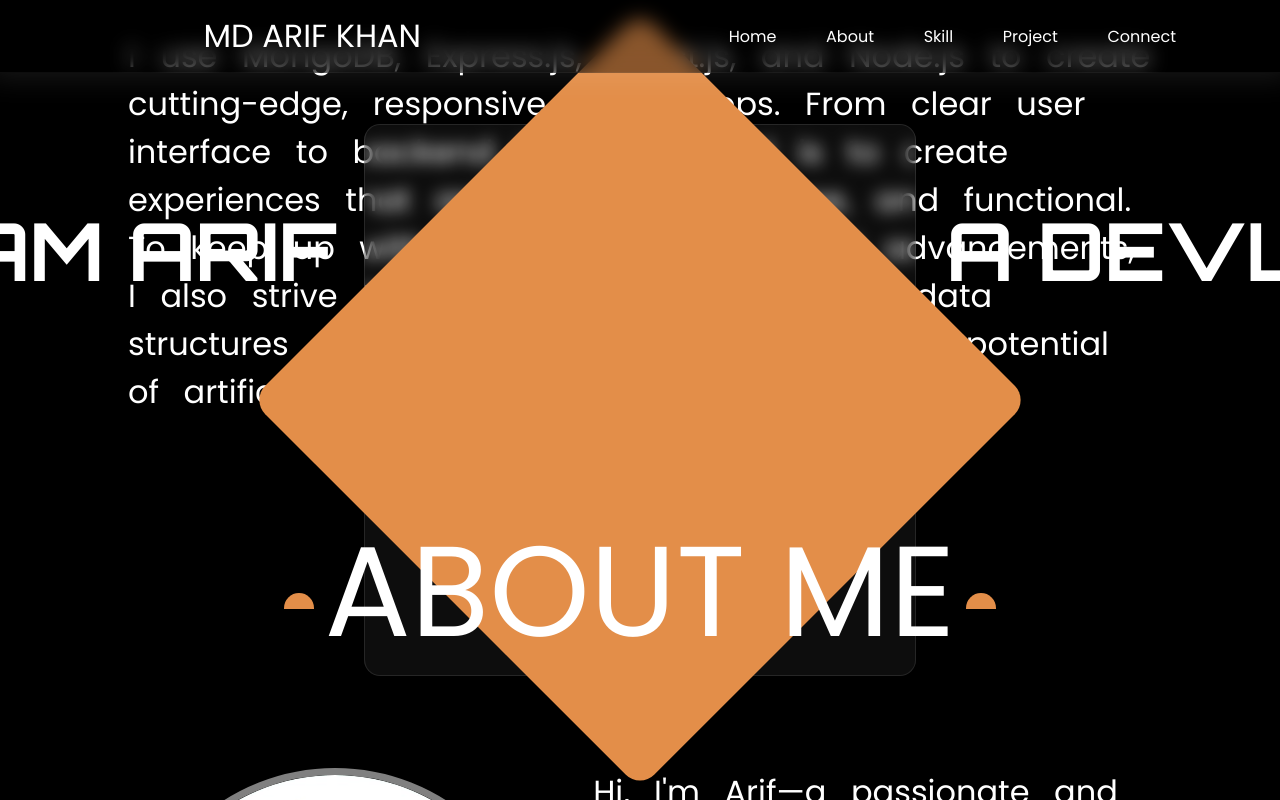
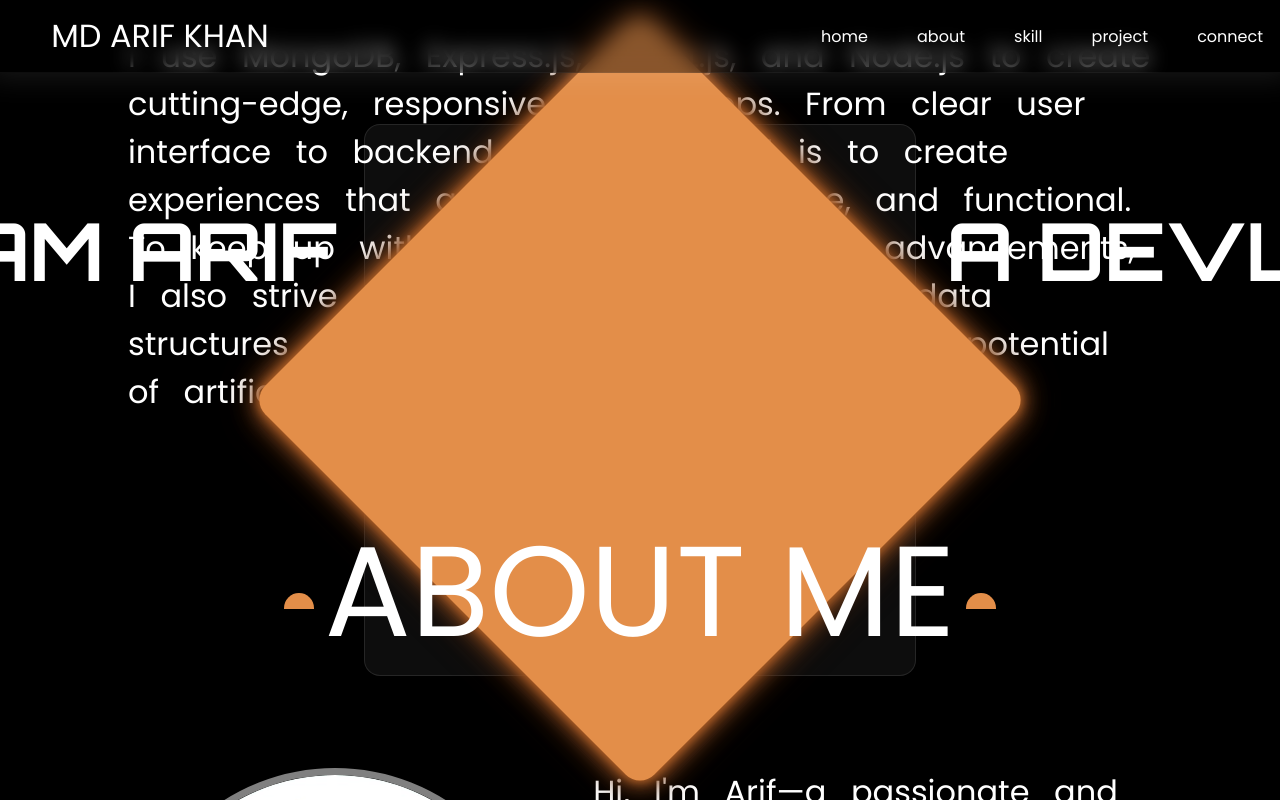
Before and after one commit to Arifkhan2007111/Portfolio, a React (Vite) app in the folder FrontEnd/: page / in a window 1280 px wide. Shown: the top 800 px of the page. Built offline with nearby package versions, Linux system fonts and the light colour scheme.

Commit message:
Some Home div styling

```diff
--- a/FrontEnd/src/Components/landing.jsx
+++ b/FrontEnd/src/Components/landing.jsx
@@ -12,35 +12,35 @@ const Landing = () => {
             <ul>
               <li>
                 <a href="#" className="underline-animate">
-                  Home
+                  home
                 </a>
               </li>
               <li>
                 <a href="#" className="underline-animate">
-                  About
+                  about
                 </a>
               </li>
               <li>
                 <a href="#" className="underline-animate">
-                  Skill
+                  skill
                 </a>
               </li>
               <li>
                 <a href="#" className="underline-animate">
-                  Project
+                  project
                 </a>
               </li>
               <li>
                 <a href="#" className="underline-animate">
-                  Connect
+                  connect
                 </a>
               </li>
             </ul>
           </div>
         </div>
         <div className="home">
-          <div className="home-div"></div>
-          <div className="home-div"></div>
+          <div className="home-div div_1"></div>
+          <div className="home-div div_2"></div>
           <h1 className="home-h1">HEY, I AM ARIF</h1>
           <h1 className="home-h1">A DEVLOPER</h1>
         </div>
--- a/FrontEnd/src/index.css
+++ b/FrontEnd/src/index.css
@@ -34,20 +34,24 @@ body{
     width: 100%;
     padding: 12px;
     display: flex;
-    justify-content: space-around;
+    justify-content: space-between;
     align-items: center;
     position: fixed;
     z-index: 999;
     background: rgba(0, 0, 0, 0.396);
     backdrop-filter: blur(10px);
     border-bottom: 1px solid rgba(255, 255, 255, 0.05); /* more subtle */
-box-shadow: 0 4px 30px rgba(255, 255, 255, 0.1); /* glow effect */
-
+    box-shadow: 0 4px 30px rgba(255, 255, 255, 0.1); /* glow effect */
 }
 
 .logo{
+    padding-left: 4%;
     font-size: 2rem;
     cursor: default;
+}
+
+.components{
+    padding-right: 9%;
 }
 
 .components ul{
@@ -104,13 +108,32 @@ box-shadow: 0 4px 30px rgba(255, 255, 255, 0.1); /* glow effect */
     transform: rotate(45deg)
 }
 
+.home .div_2{
+    animation:  darkGlow 2s ease-in-out infinite;
+}
+
+@keyframes darkGlow {
+    0%, 100% {
+      box-shadow:
+        0 0 10px #B36228,
+        0 0 20px #B36228,
+        0 0 30px #703c1c,
+        0 0 40px #5c2e13;
+    }
+    50% {
+      box-shadow:
+        0 0 20px #D07936,
+        0 0 30px #b65a1b,
+        0 0 40px #743e1a,
+        0 0 50px #4b210c;
+    }
+  }
+
 .home .home-div:first-child{
     transform: rotate(90deg);
-    /* background-color: gray; */
 
     background: rgba(255, 255, 255, 0.05);
   border-radius: 16px;
-  backdrop-filter: blur(8px);
   border: 1px solid rgba(255, 255, 255, 0.1);
 
 }
```
